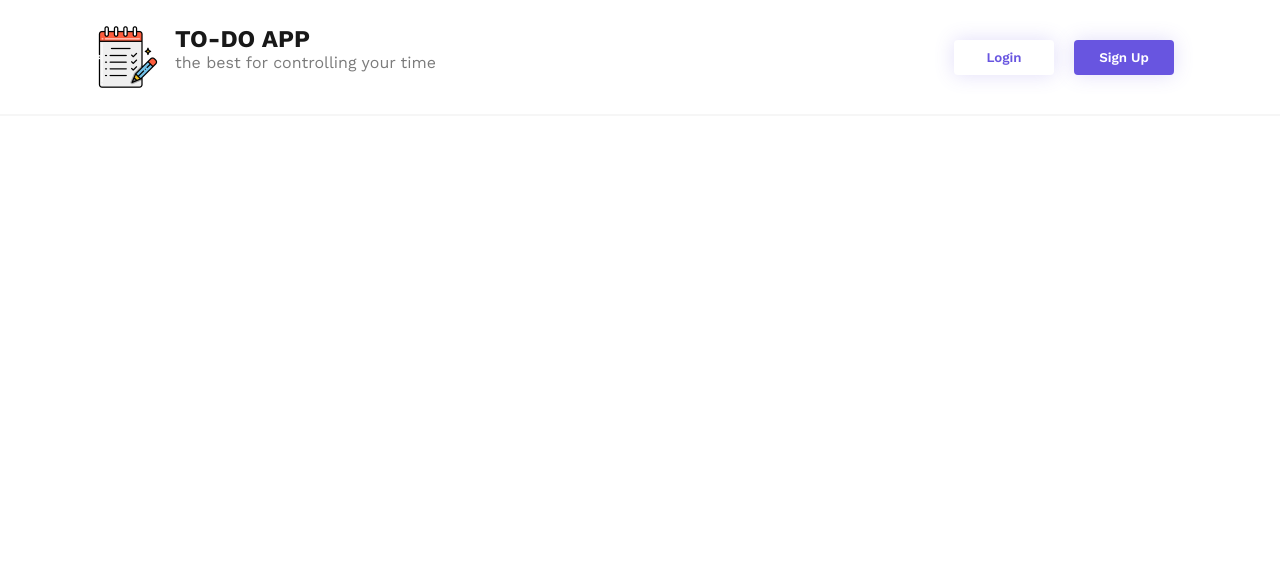
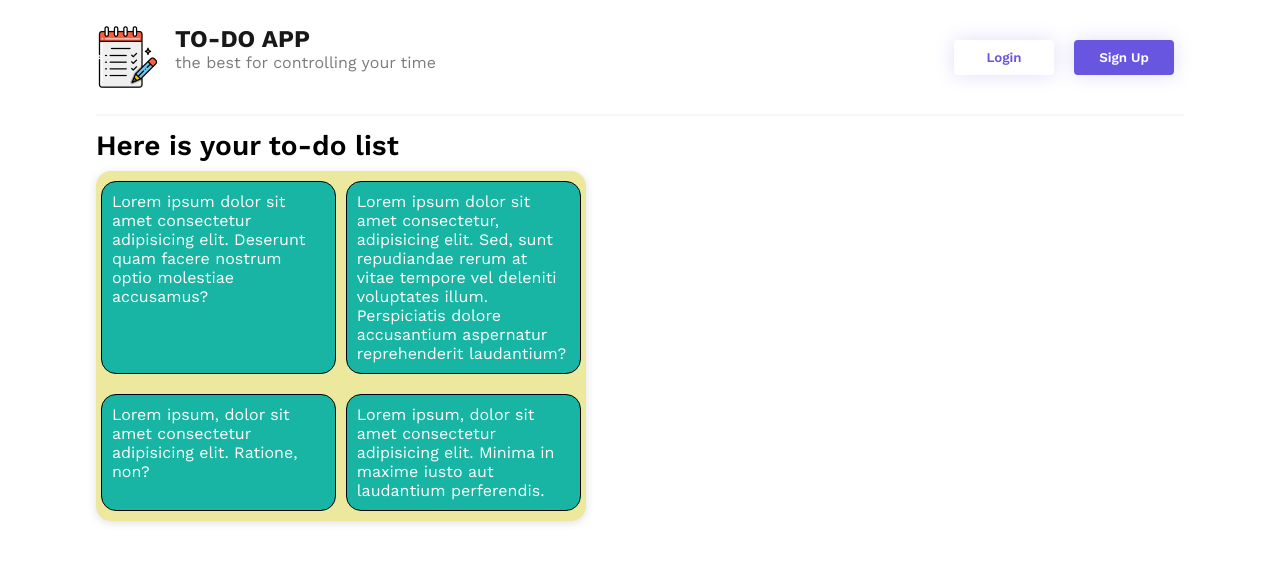
Before and after one commit to RemiixSp/todo-list, a React (Create React App) app: page / in a window 1280 px wide. Shown: the top 562 px of the page. Built offline with nearby package versions, Linux system fonts and the light colour scheme.

Commit message:
feat: :lipstick: adding to-do block with components to home page

```diff
--- /dev/null
+++ b/src/ui/components/todoBlock.tsx
@@ -0,0 +1,17 @@
+import React from 'react';
+
+type TodoProps = {
+  description: string;
+};
+
+const TodoBlock: React.FC<TodoProps> = ({ description }) => {
+  return (
+    <div className='todo'>
+      <div className='todo__content'>
+        <p>{description}</p>
+      </div>
+    </div>
+  );
+};
+
+export default TodoBlock;
--- a/src/ui/pages/home.tsx
+++ b/src/ui/pages/home.tsx
@@ -1,9 +1,35 @@
 import React from 'react';
 import Header from '../components/header';
+import TodoBlock from '../components/todoBlock';
 const Home = () => {
+  let a = 0;
   return (
-    <div className='content'>
-      <Header />
+    <div className='container'>
+      <div className='home'>
+        <Header />
+
+        <div className='todo-block'>
+          <h2 className='todo-block__header'>Here is your to-do list</h2>
+          <div className='all-todos'>
+            {a === 1 ? (
+              <h3 className='all-todos__no-task'>
+                You haven't added any task yet. It's never late to do it rigth
+                now
+              </h3>
+            ) : (
+              <>
+                <TodoBlock description='Lorem ipsum dolor sit amet consectetur adipisicing elit. Deserunt quam facere nostrum optio molestiae accusamus?' />
+                <TodoBlock
+                  description='Lorem ipsum dolor sit amet consectetur, adipisicing elit. Sed, sunt repudiandae rerum at vitae tempore vel deleniti voluptates illum. Perspiciatis dolore accusantium aspernatur reprehenderit laudantium?
+'
+                />
+                <TodoBlock description='Lorem ipsum, dolor sit amet consectetur adipisicing elit. Ratione, non?' />
+                <TodoBlock description='Lorem ipsum, dolor sit amet consectetur adipisicing elit. Minima in maxime iusto aut laudantium perferendis.' />
+              </>
+            )}
+          </div>
+        </div>
+      </div>
     </div>
   );
 };
--- a/src/ui/style/_variables.scss
+++ b/src/ui/style/_variables.scss
@@ -1 +1,3 @@
 $container-width: 85%;
+$white: rgba(255, 255, 255, 0.3);
+$light-yellow: #ece89d;
--- a/src/ui/style/app.scss
+++ b/src/ui/style/app.scss
@@ -4,4 +4,31 @@
 .container {
   width: $container-width;
   margin: 0 auto;
+
+  .home {
+    .todo-block {
+      // border: solid 1px black;
+      width: 45%;
+      min-height: 200px;
+
+      &__header {
+        padding-top: 15px;
+      }
+
+      .all-todos {
+        min-height: 300px;
+        display: flex;
+        justify-content: space-around;
+        flex-wrap: wrap;
+        background-color: $light-yellow;
+        border-radius: 15px;
+        margin-top: 10px;
+        box-shadow: rgba(99, 99, 99, 0.2) 0px 2px 8px 0px;
+
+        &__no-task {
+          margin: auto 0;
+        }
+      }
+    }
+  }
 }
--- a/src/ui/style/components/_all.scss
+++ b/src/ui/style/components/_all.scss
@@ -1 +1,2 @@
 @import './header';
+@import './todo';
--- a/src/ui/style/components/_header.scss
+++ b/src/ui/style/components/_header.scss
@@ -5,6 +5,7 @@
   .container {
     display: flex;
     align-items: center;
+    width: 100%;
     justify-content: space-between;
   }
   &__logo {
--- /dev/null
+++ b/src/ui/style/components/_todo.scss
@@ -0,0 +1,14 @@
+.todo {
+  border: 1px solid black;
+  width: 48%;
+  padding: 10px;
+  margin: 10px 0;
+  border-radius: 15px;
+  background-color: #18b5a4;
+
+  &__content {
+    p {
+      color: white;
+    }
+  }
+}
```
